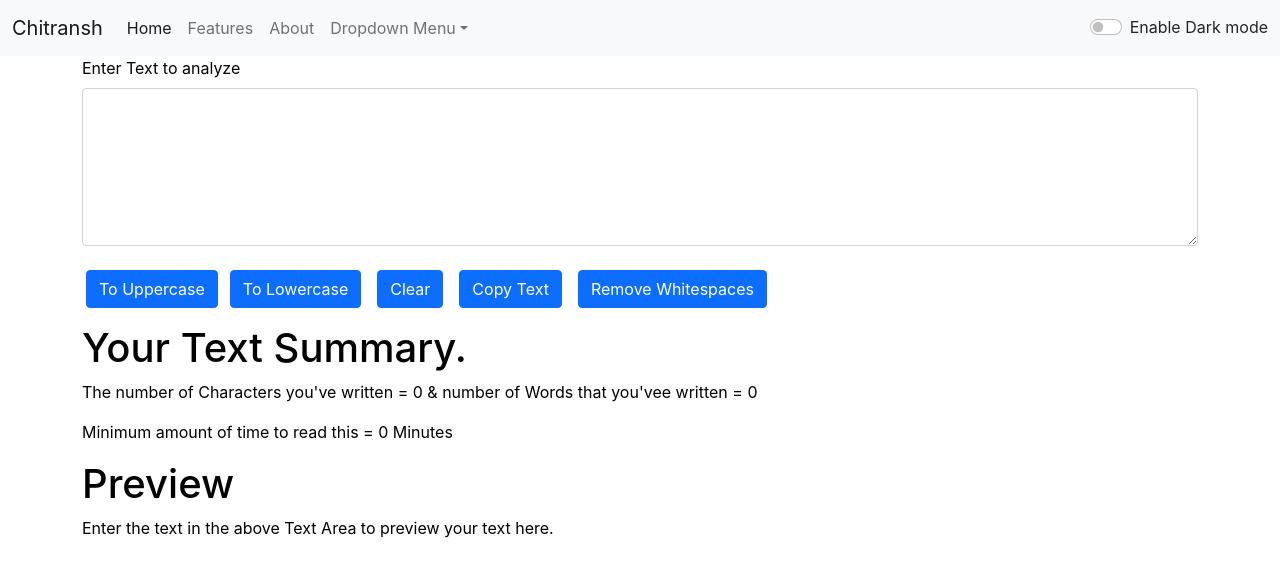
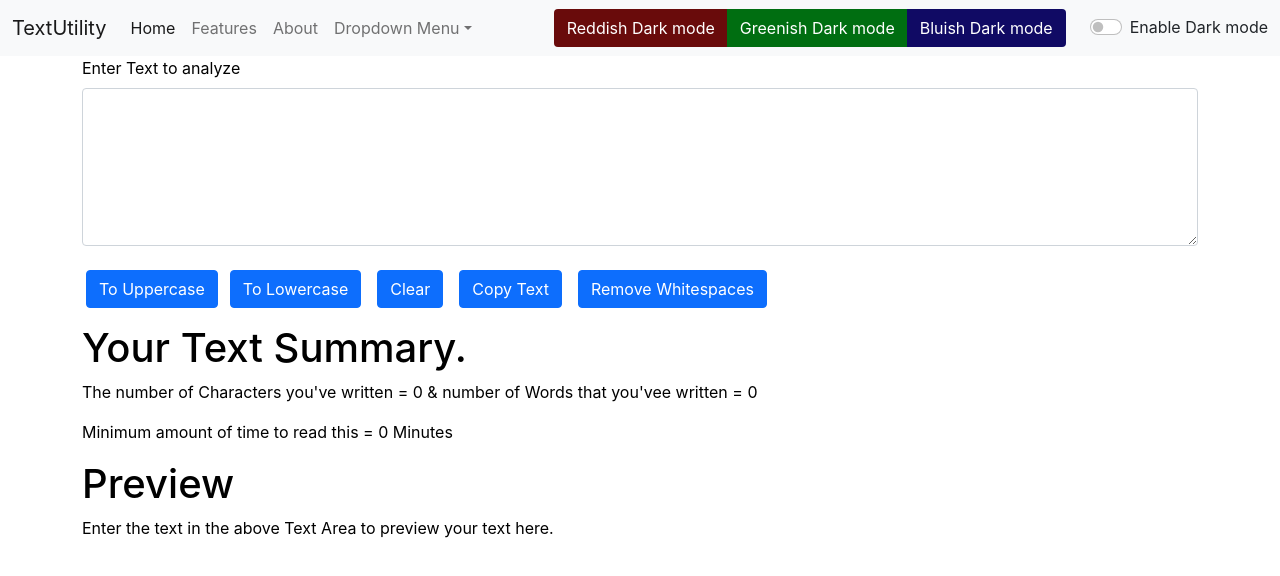
Before and after one commit to Chitransh24/reactDevlopment, a React (Create React App) app: page / in a window 1280 px wide. Shown: the top 576 px of the page. Built offline with nearby package versions, Linux system fonts and the light colour scheme.

Commit message:
Mid-way Commit

```diff
--- /dev/null
+++ b/src/App.css
@@ -0,0 +1,50 @@
+.App {
+  text-align: center;
+}
+
+.App-logo {
+  height: 40vmin;
+  pointer-events: none;
+}
+
+@media (prefers-reduced-motion: no-preference) {
+  .App-logo {
+    animation: App-logo-spin infinite 20s linear;
+  }
+}
+
+.App-header {
+  background-color: #282c34;
+  min-height: 100vh;
+  display: flex;
+  flex-direction: column;
+  align-items: center;
+  justify-content: center;
+  font-size: calc(10px + 2vmin);
+  color: white;
+}
+
+.App-link {
+  color: #61dafb;
+}
+.csbtnred{
+  background-color: rgb(105, 11, 11);
+  color: white;
+}
+.csbtngreen {
+  background-color: #006e11;
+  color: white;
+}
+.csbtnblue {
+  background-color: rgb(16, 10, 100);
+  color: white;
+}
+
+@keyframes App-logo-spin {
+  from {
+    transform: rotate(0deg);
+  }
+  to {
+    transform: rotate(360deg);
+  }
+}
--- a/src/App.js
+++ b/src/App.js
@@ -1,28 +1,54 @@
 // import About from "./components/About";
 import { useState } from "react";
+import Alert from "./components/Alert";
 import Navbar from "./components/Navbar";
 import Textform from "./components/Textform";
-
+import './App.css';
 function App() {
   const [mode, setMode] = useState("light");
+  const [customColor , setCustomColor] = useState("light");
+  const [alert, setAlert] = useState(null);
+  const showAlert = (message, type) =>{
+      setAlert({
+          msg: message,
+          ty: type
+      })
+      setTimeout(() => {
+        setAlert(null)
+      }, 2000);
+  };
   const toggleMode = () => {
     if (mode === "light") {
       document.body.style.backgroundColor='grey';
+      showAlert("Dark mode has been Enabled.", "success");
       setMode("dark");
     }
     else {
       document.body.style.backgroundColor='white';
+      showAlert("Light mode has been Enabled.", "success");
       setMode("light");}
+  };
+  const toggleRed = () => {
+    if(customColor === "light"){
+      document.body.classList.add("bg-danger")
+      setCustomColor("dark");
+    }
+    else{
+      document.body.style.backgroundColor = 'white';
+      setCustomColor('light');
+    }
   };
   return (
     <>
       <Navbar
-        title="Chitransh"
+        title="TextUtility"
         dropdown="Dropdown Menu"
         mode={mode}
         toggleMode={toggleMode}
+        toggleRed= {toggleRed}
       />
-      <Textform heading="Enter Your text" text="Enter Text to analyze" mode= {mode} />
+      <Alert alert= {alert}/>
+      <Textform heading="Enter Your text" text="Enter Text to analyze" showAlert = {showAlert} mode= {mode} />
       {/* <About/> */}
     </>
   );
--- /dev/null
+++ b/src/components/Alert.js
@@ -0,0 +1,11 @@
+import React from 'react'
+
+function Alert(props) {
+  return (
+        props.alert && <div className={`alert alert-${props.alert.ty} alert-dismissible fade show`} role="alert">
+        {props.alert.msg}
+    </div>
+    )
+}
+
+export default Alert
--- a/src/components/Navbar.js
+++ b/src/components/Navbar.js
@@ -2,9 +2,14 @@
 import PropTypes from "prop-types";
 
 export default function Navbar(props) {
+  const redColor = {
+      backgroundColor: 'pink',
+      color: 'aqua'
+    };
   return (
     <nav
-      className={`navbar navbar-expand-lg navbar-${props.mode} bg-${props.mode}`}
+      className={`navbar navbar-expand-lg navbar-${props.mode} bg-${props.mode} customcolorclass`}
+      style= {redColor}
     >
       <div className="container-fluid">
         <a className="navbar-brand" href="/">
@@ -72,6 +77,11 @@
             </li>
           </ul>
         </div>
+        <div class="btn-group mx-4" role="group" aria-label="Basic example">
+          <button type="button"onClick={props.toggleRed}  class="btn csbtnred ">Reddish Dark mode</button>
+          <button type="button"onClick={props.toggleMode} class="btn csbtngreen">Greenish Dark mode</button>
+          <button type="button"onClick={props.toggleMode} class="btn csbtnblue">Bluish Dark mode</button>
+        </div>
         <div className={`form-check form-switch text-${props.mode==='light'?'dark':'light'}`}>
           <input
             className="form-check-input"
--- a/src/components/Textform.js
+++ b/src/components/Textform.js
@@ -8,25 +8,29 @@
   const toUpperCase = () => {
     console.log("Uppercase Was Clicked");
     setText(text.toUpperCase());
+    props.showAlert("Converted to UpperCase.", "success");
   };
   const toLowerCase = () => {
     setText(text.toLowerCase());
+    props.showAlert("Converted to LowerCase.", "success");
   };
   const clearCase = () => {
     let texty = '';
     setText(texty);
+    props.showAlert("Text area has been Cleared.", "success");
   };
   const copyText = () => {
     var copy =document.getElementById("exampleFormControlTextarea1");
     copy.select();
     navigator.clipboard.writeText(copy.value);
 
-  console.log("hello");
+    props.showAlert("Copied to Clipboard.", "success");
 
   };
   const removeWhiteSpace = ()=>{
     let newText = text.split(/[ ]+/);
     setText(newText.join(" "));
+    props.showAlert("Whitespaces has been removed.", "success");
   }
 
   const [text, setText] = useState("");
```
